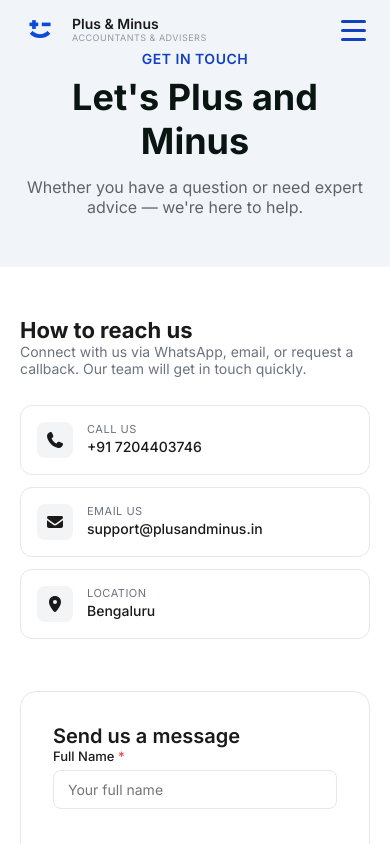
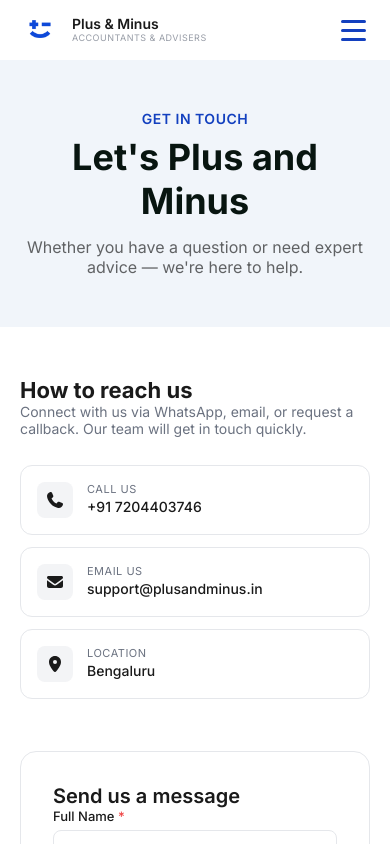
Before and after one commit to PreethamMR22/Plus-and-Minus---CA-website--BrandPsychology, a React (Vite) app in the folder plus-and-minus-react/: page /contact in a window 390 px wide. Shown: the top 844 px of the page. Built offline with nearby package versions, Linux system fonts and the light colour scheme.

Commit message:
contact page fixed

```diff
--- a/plus-and-minus-react/src/pages/Contact.css
+++ b/plus-and-minus-react/src/pages/Contact.css
@@ -33,9 +33,17 @@
 
 /* Mobile Responsive */
 @media (max-width: 768px) {
+  .contact-page {
+    padding-top: var(--nav-h);
+  }
+
   .contact-hero {
     margin-top: 0;
     padding: 120px 20px 60px;
+  }
+
+  .hero-title-line {
+    display: block;
   }
 
   .contact-grid {
@@ -74,7 +82,7 @@
 
 @media (max-width: 480px) {
   .contact-hero {
-    padding: 100px 20px 50px;
+    padding: 160px 20px 50px;
   }
 
   .contact-hero h1 {
@@ -111,6 +119,10 @@
   font-size: clamp(36px, 6vw, 64px);
   color: var(--darker);
   margin-bottom: 14px;
+}
+
+.hero-title-line {
+  display: inline;
 }
 
 .contact-hero p {
--- a/plus-and-minus-react/src/pages/Contact.jsx
+++ b/plus-and-minus-react/src/pages/Contact.jsx
@@ -84,7 +84,7 @@
       <section className="contact-hero">
         <div className="section-content">
           <div className="section-tag">Get In Touch</div>
-          <h1>Let's Plus and Minus</h1>
+          <h1><span className="hero-title-line">Let's</span> <span className="hero-title-line">Plus and Minus</span></h1>
           <p>Whether you have a question or need expert advice — we're here to help.</p>
         </div>
       </section>
```
